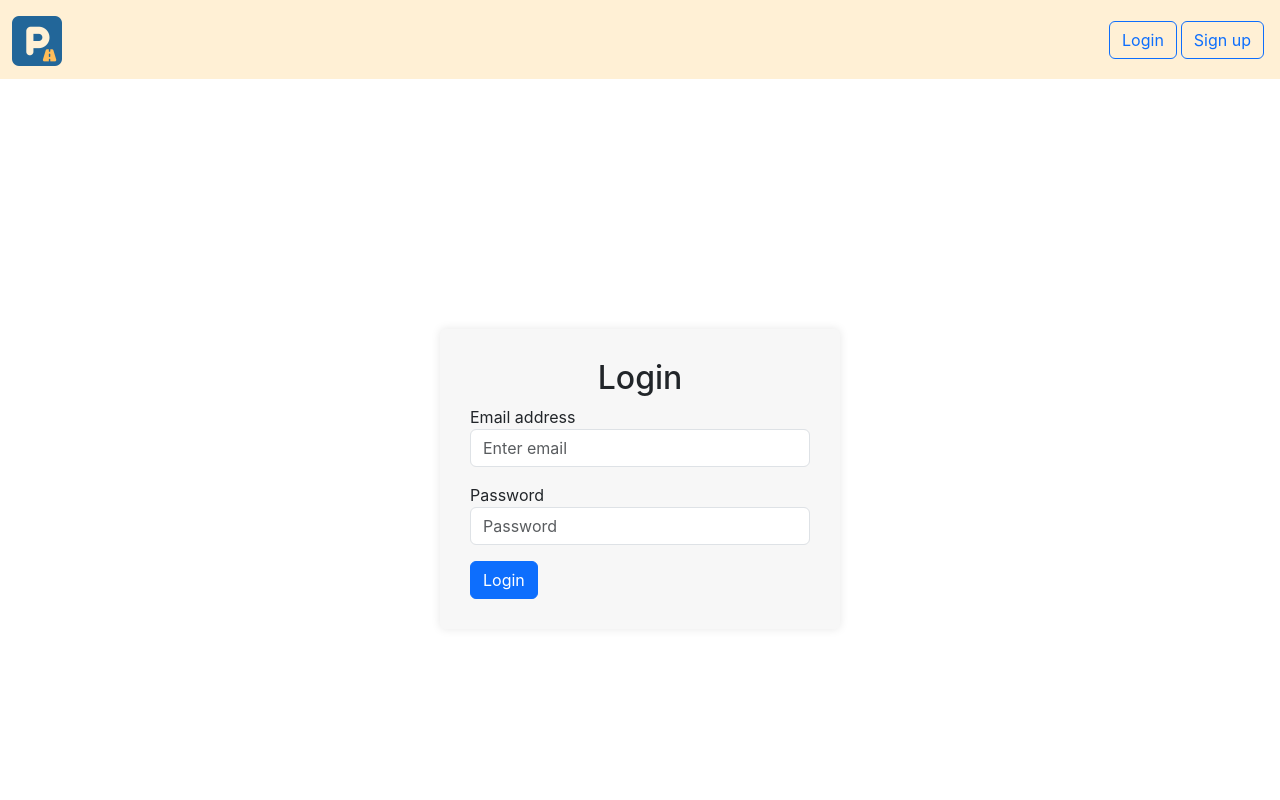
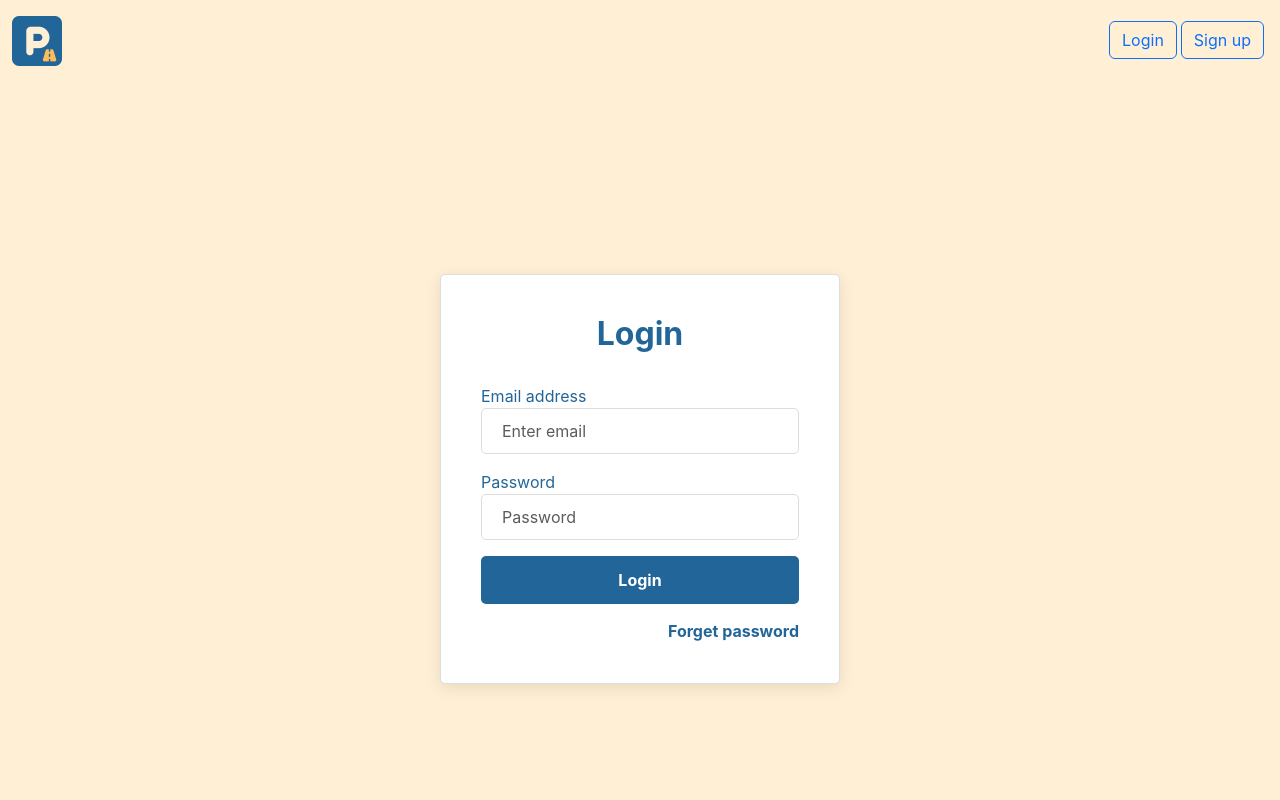
Before and after one commit to Gayan65/parkez, a React (Create React App) app in the folder frontend/: page /login in a window 1280 px wide. Shown: the top 800 px of the page. Built offline with nearby package versions, Linux system fonts and the light colour scheme.

Commit message:
login css add

```diff
--- a/frontend/src/components/LandingPara.js
+++ b/frontend/src/components/LandingPara.js
@@ -8,7 +8,7 @@ const LandingPara = () => {
     const { user } = useAuthContext();
 
     return (
-        <div className="container hero-section mt-4">
+        <div className="container hero-section mt-2">
             <div className="row align-items-center">
                 <div className="col-md-6 hero-image-container">
                     <img
--- a/frontend/src/index.css
+++ b/frontend/src/index.css
@@ -339,3 +339,100 @@ body {
 .footer-bottom p {
     margin: 0;
 }
+
+/* Container for Login Form */
+.login-signup-container {
+    height: 100vh; /* Full viewport height */
+    display: flex;
+    justify-content: center;
+    align-items: center;
+    background-color: #fff0d5; /* Background color for the entire page */
+    padding: 20px;
+}
+
+/* Form Styling */
+.login-signup-form {
+    width: 100%;
+    max-width: 400px;
+    padding: 40px;
+    background-color: #ffffff; /* White background for the form */
+    border-radius: 5px;
+    box-shadow: 0px 4px 15px rgba(0, 0, 0, 0.1); /* Soft shadow */
+    border: 1px solid #ddd; /* Light border for the form */
+}
+
+/* Heading for the form */
+.login-signup-form h2 {
+    color: #226699;
+    margin-bottom: 30px;
+    font-weight: bold;
+    text-align: center;
+}
+
+/* Input Field Styling */
+.login-signup-form .form-control {
+    border-radius: 5px; /* Rounded corners for inputs */
+    padding: 10px 20px;
+    border: 1px solid #ddd;
+    color: #226699; /* Input text color */
+    transition: border-color 0.3s ease; /* Smooth transition */
+}
+
+.login-signup-form .form-control:focus {
+    border-color: #ffbd59; /* Border color on focus */
+    box-shadow: 0 0 5px rgba(255, 189, 89, 0.5); /* Soft glow on focus */
+}
+
+/* Button Styling */
+.login-signup-form .btn {
+    width: 100%;
+    padding: 12px;
+    border-radius: 5px; /* Rounded button */
+    background-color: #226699; /* Primary button color */
+    border: none;
+    color: #fff; /* Text color */
+    font-size: 16px;
+    font-weight: bold;
+    transition: background-color 0.3s ease, transform 0.3s ease;
+}
+
+/* Button Hover Effect */
+.login-signup-form .btn:hover {
+    background-color: #ffbd59; /* Button color on hover */
+    transform: scale(1.05); /* Slight grow effect on hover */
+}
+
+/* Button Loading Disabled State */
+.login-signup-form .btn:disabled {
+    background-color: #ddd;
+    cursor: not-allowed;
+}
+
+/* Error Message */
+.login-signup-form p {
+    color: red;
+    text-align: center;
+    margin-top: 20px;
+}
+
+/* "Forget Password" Link */
+.login-signup-form a {
+    display: block;
+    text-align: right;
+    margin-top: 15px;
+    color: #226699;
+    text-decoration: none;
+    font-weight: bold;
+    transition: color 0.3s ease;
+}
+
+/* Hover Effect for "Forget Password" Link */
+.login-signup-form a:hover {
+    color: #ffbd59;
+    text-decoration: underline;
+}
+
+/*form label*/
+.label {
+    color: #226699;
+}
--- a/frontend/src/pages/Login.js
+++ b/frontend/src/pages/Login.js
@@ -1,5 +1,6 @@
 import React, { useState } from "react";
 import { useLogin } from "../hooks/useLogin";
+import { Link } from "react-router-dom";
 
 const Login = () => {
     const [email, setEmail] = useState("");
@@ -22,7 +23,7 @@ const Login = () => {
                 <h2 className="text-center">Login</h2>
                 <form onSubmit={handleSubmit}>
                     <div className="form-group">
-                        <label>Email address</label>
+                        <label className="label">Email address</label>
                         <input
                             type="email"
                             className="form-control"
@@ -33,7 +34,7 @@ const Login = () => {
                         />
                     </div>
                     <div className="form-group mt-3">
-                        <label>Password</label>
+                        <label className="label">Password</label>
                         <input
                             type="password"
                             className="form-control"
@@ -51,6 +52,7 @@ const Login = () => {
                     >
                         Login
                     </button>
+                    <Link to={"/"}>Forget password</Link>
                 </form>
                 {error && <p> {error} </p>}
             </div>
```
